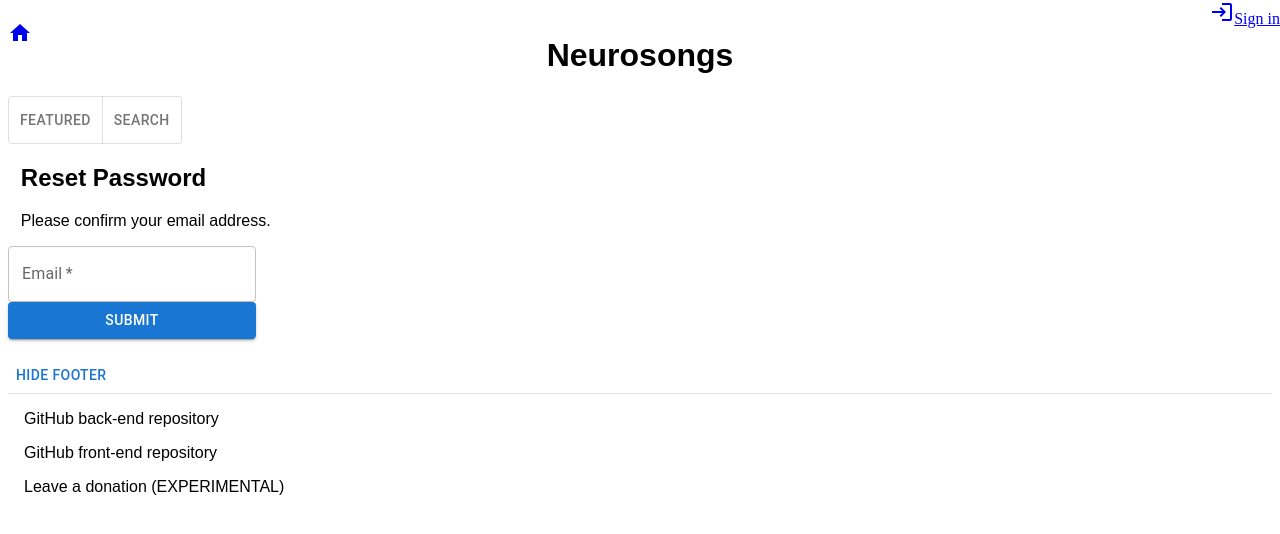
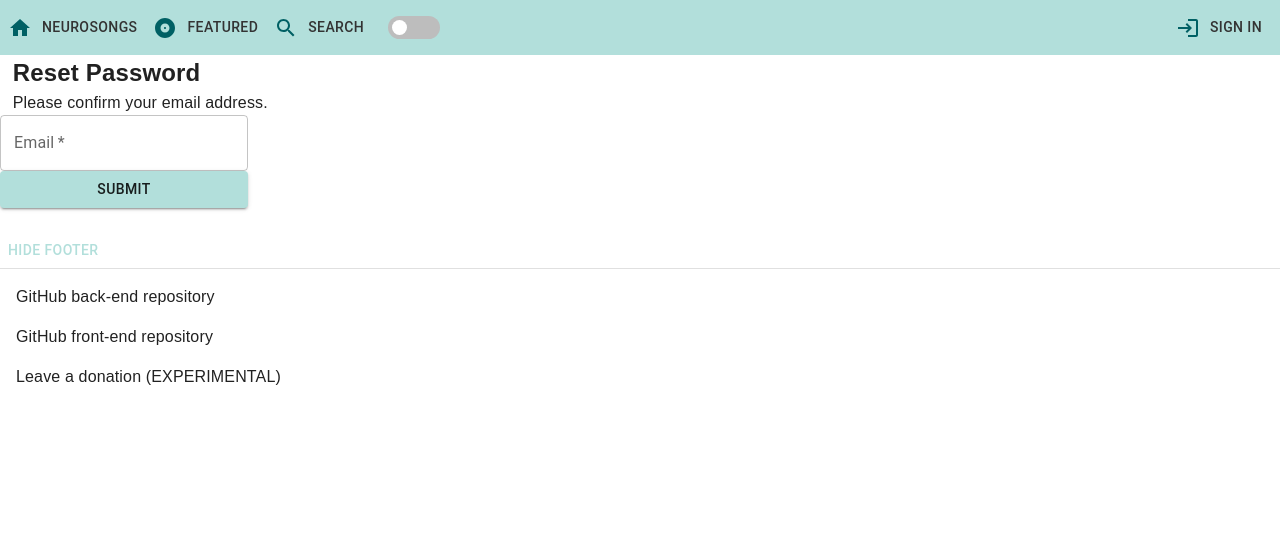
Before and after one commit to AlexMan123456/neurosongs-front-end, a React (Vite) app: page /sign_in/reset_password in a window 1280 px wide. Shown: the top 534 px of the page. Built offline with nearby package versions, Linux system fonts and the light colour scheme; no server answers.

Commit message:
navbar and light/dark mode toggle added

```diff
--- a/src/App.jsx
+++ b/src/App.jsx
@@ -1,4 +1,7 @@
+
+
 import { Route, Routes } from "react-router-dom"
+
 import FeaturedPage from "./components/FeaturedPage"
 import UserPage from "./components/users/UserPage"
 import AlbumPage from "./components/albums/AlbumPage"
@@ -27,10 +30,15 @@ import SearchPage from "./components/search-page/SearchPage"
 import ShowFollows from "./components/users/follows/ShowFollows"
 import NotificationsPage from "./components/users/notifications/NotificationsPage"
 import DonationPage from "./components/donations/DonationPage"
+import NavBar from "./components/NavBar"
+// import { DarkMode } from '@mui/icons-material';
+
+
 
 function App() {
   return (<>
-    <Header/>
+    <NavBar/>
+    {/* <Header/> */}
     <Routes>
       <Route path="/" element={<Homepage/>}/>
       <Route path="/featured" element={<FeaturedPage/>}/>
--- a/src/components/Homepage.jsx
+++ b/src/components/Homepage.jsx
@@ -12,8 +12,8 @@ function Homepage(){
             <h2>Welcome to Neurosongs!</h2>
             <p>By: Alex Man</p>
         </header>
-            <Button onClick={() => {setViewCommits((viewCommits) => {return !viewCommits})}}>{viewCommits ? "Hide" : "See"} recent updates</Button>
-            {viewCommits ?
+        <Button onClick={() => {setViewCommits((viewCommits) => {return !viewCommits})}}>{viewCommits ? "Hide" : "See"} recent updates</Button>
+        {viewCommits ?
             <List sx={{
                     paddingLeft: "1vw",
                     border: 0.5,
--- /dev/null
+++ b/src/components/NavBar.jsx
@@ -0,0 +1,58 @@
+import { useContext, useState } from "react"
+import Navigation from "./Navigation"
+import UserDropdown from "./header/UserDropdown";
+import { UserContext } from "../contexts/UserContext";
+import { isSignInWithEmailLink } from "firebase/auth";
+import { auth } from "../firebase-config";
+import { Link } from "react-router-dom";
+import { Home, Login } from "@mui/icons-material";
+import { Box, Button } from "@mui/material";
+import ThemeToggle from "./styling/ThemeToggle";
+
+
+
+export default function NavBar() {
+  const { isUserSignedIn } = useContext(UserContext);
+  const [signOutError, setSignOutError] = useState("");
+
+  return (
+    <>
+      <nav>
+
+        <Box className='flex-center' sx={{ bgcolor: 'primary.main' }}>
+          <Button
+            component={Link}
+            to="/"
+            color="text"
+          >
+            <Home color="secondary" />
+            <span style={{ paddingLeft: '10px' }} />
+            NeuroSongs
+          </Button>
+
+          {isUserSignedIn
+            ?
+            <UserDropdown setSignOutError={setSignOutError} />
+            :
+            <Box className="fixed-right">
+              <Button
+                component={Link}
+                to="/sign_in"
+                color="text"
+              >
+                <Login color="secondary" />
+                <span style={{ paddingLeft: '10px' }} />
+                Sign In
+              </Button>
+            </Box>
+          }
+          {signOutError ? <p>{signOutError}</p> : null
+          }
+
+          {!isSignInWithEmailLink(auth, window.location.href) ? <Navigation /> : null}
+          <ThemeToggle />
+        </Box>
+      </nav>
+    </>
+  )
+}
--- a/src/components/Navigation.jsx
+++ b/src/components/Navigation.jsx
@@ -1,30 +1,56 @@
-import { ToggleButton, ToggleButtonGroup } from "@mui/material"
-import { Link, useLocation } from "react-router-dom"
+import { Button } from "@mui/material"
+import { Search, Album } from "@mui/icons-material";
+import { Link } from "react-router-dom"
 
-function Navigation(){
-    const location = useLocation();
+function Navigation() {
+
 
     return (
-        <ToggleButtonGroup
-            value={location.pathname}
-            exclusive
-            aria-label="Choose page"
-        >
-            <ToggleButton
+
+        <>
+
+            <Button
                 component={Link}
                 to="/featured"
                 value="/featured"
+                color="text"
             >
+                <Album color="secondary" />
+                <span style={{ paddingLeft: '10px' }} />
                 Featured
-            </ToggleButton>
-            <ToggleButton
+            </Button>
+            <Button
                 component={Link}
                 to="/search"
                 value="/search"
-                >
-                    Search
-            </ToggleButton>
-        </ToggleButtonGroup>
+                color="text"
+            >
+                <Search color="secondary" />
+                <span style={{ paddingLeft: '10px' }} />
+
+                Search
+            </Button>
+        </>
+        // <ToggleButtonGroup
+        //     value={location.pathname}
+        //     exclusive
+        //     aria-label="Choose page"
+        // >
+        //     <ToggleButton
+        //         component={Link}
+        //         to="/featured"
+        //         value="/featured"
+        //     >
+        //         Featured
+        //     </ToggleButton>
+        //     <ToggleButton
+        //         component={Link}
+        //         to="/search"
+        //         value="/search"
+        //         >
+        //             Search
+        //     </ToggleButton>
+        // </ToggleButtonGroup>
     )
 }
 
--- a/src/components/header/Header.jsx
+++ b/src/components/header/Header.jsx
@@ -8,13 +8,50 @@ import { auth } from "../../firebase-config";
 import { Link } from "react-router-dom";
 import { Home, Login } from "@mui/icons-material";
 import { Box } from "@mui/material";
+import ThemeToggle from "../styling/ThemeToggle";
 
-function Header(){
-    const {isUserSignedIn} = useContext(UserContext);
+function Header() {
+    const { isUserSignedIn } = useContext(UserContext);
     const [signOutError, setSignOutError] = useState("");
 
     return (<header>
+
+
         <Link
+            to="/"
+            style={{
+                position: "fixed",
+                textAlign: "left"
+            }}
+        >
+            <Home />
+        </Link>
+        {isUserSignedIn
+            ?
+            <UserDropdown setSignOutError={setSignOutError} />
+            : <Box style={{
+                position: "fixed",
+                textAlign: "right",
+                right: "0px",
+                top: "0px"
+            }}>
+                <Link
+                    to="/sign_in"
+
+                >
+                    <Login />
+                </Link>
+                <StyledLink to="/sign_in">Sign in</StyledLink>
+            </Box>
+        }
+        {signOutError ? <p>{signOutError}</p> : null
+        }
+        <h1>Neurosongs</h1>
+        {!isSignInWithEmailLink(auth, window.location.href) ? <Navigation /> : null}
+        <ThemeToggle />
+
+
+        {/* <Link
             to="/"
             style={{
                 position: "fixed",
@@ -45,6 +82,7 @@ function Header(){
         }
         <h1>Neurosongs</h1>
         {!isSignInWithEmailLink(auth, window.location.href) ? <Navigation/> : null}
+        <ThemeToggle /> */}
     </header>)
 }
 
--- a/src/components/styling/StyledImage.jsx
+++ b/src/components/styling/StyledImage.jsx
@@ -1,4 +1,4 @@
-function StyledImage({src, alt}){
+function StyledImage(src, alt){
     return <img
         style={{
             width: "15vw",
--- a/src/components/styling/StyledLink.jsx
+++ b/src/components/styling/StyledLink.jsx
@@ -1,7 +1,7 @@
 import { css } from "@emotion/css"
 import { Link } from "react-router-dom"
 
-function StyledLink({to, children}){
+function StyledLink(to, children){
     return <Link className={css`
         color: blue;
         &:hover {
--- /dev/null
+++ b/src/components/styling/ThemeToggle.jsx
@@ -0,0 +1,56 @@
+import { useState, useMemo } from "react";
+import { ThemeProvider, createTheme } from "@mui/material/styles";
+import { CssBaseline, Switch } from "@mui/material";
+
+export default function ThemeToggle() {
+    const [darkMode, setDarkMode] = useState(false);
+
+  const theme = useMemo(
+    () =>
+      createTheme({
+        palette: {
+          mode: darkMode ? "dark" : "light",
+        },
+      }),
+    [darkMode]
+  );
+
+  return (
+    <ThemeProvider theme={theme}>
+      <CssBaseline />
+
+        <Switch
+        checked={darkMode}
+        onChange={() => setDarkMode(!darkMode)}
+        sx={{
+            width: 51.5,
+            height: 23,
+            padding: 0,
+            margin: 2,
+            '& .MuiSwitch-switchBase': {
+              padding: 0.5,
+              '&.Mui-checked': {
+                transform: 'translateX(28px)',
+                color: '#fff',
+                '& + .MuiSwitch-track': {
+                  backgroundColor: '#757575',
+                  opacity: 1,
+                },
+              },
+            },
+            '& .MuiSwitch-thumb': {
+              width: 15,
+              height: 15,
+              boxShadow: 'none',
+            },
+            '& .MuiSwitch-track': {
+              borderRadius: 34,
+              backgroundColor: '#bdbdbd',
+              opacity: 1,
+              transition: 'background-color 0.3s',
+            },
+          }}
+            />
+    </ThemeProvider>
+  );
+}
--- a/src/index.css
+++ b/src/index.css
@@ -1,3 +1,32 @@
+* {
+  box-sizing: border-box;
+  padding: 0;
+  margin: 0;
+} body {
+  overflow-x: hidden;
+  /* background-image: linear-gradient(to bottom right, #EFDDD8, #F1E4D9, #F9F6F3); */
+  /* color: #333; */
+  align-items: center;
+}
+
+/* Navbar styling:  */
+.flex-center {
+  display: flex;
+  align-items: center;
+}
+.fixed-right {
+  position: fixed;
+  align-items: center;
+  right: 10px;
+}
+
+
+/* Link Styling:` */
+.link {
+  color: #222
+}
+
+
 h1 {
   text-align: center;
   font-family: Arial, Helvetica, sans-serif;
--- a/src/main.jsx
+++ b/src/main.jsx
@@ -5,13 +5,37 @@ import { BrowserRouter } from 'react-router-dom'
 import { UserProvider } from './contexts/UserContext.jsx'
 import { LocalizationProvider } from '@mui/x-date-pickers'
 import { AdapterDayjs } from '@mui/x-date-pickers/AdapterDayjs'
+import { ThemeProvider, createTheme } from '@mui/material'
+
+const theme = createTheme({
+
+  palette: {
+    primary: {
+      light: '#fff',
+      dark: '#333',
+      main: '#B2DFDB',
+    },
+    secondary: {
+      light: '#fff',
+      dark: '#333',
+      main: '#006064',
+    },
+    text: {
+      main: "#333",
+      dark: "#fff",
+    }
+  },
+
+})
 
 createRoot(document.getElementById('root')).render(
   <LocalizationProvider dateAdapter={AdapterDayjs}>
-  <UserProvider>
-    <BrowserRouter>
-      <App/>
-    </BrowserRouter>
-  </UserProvider>
+    <UserProvider>
+      <BrowserRouter>
+        <ThemeProvider theme={theme}>
+          <App />
+        </ThemeProvider>
+      </BrowserRouter>
+    </UserProvider>
   </LocalizationProvider>
 )
```
Also changed, not shown: 1 other file (tests, documents, lock files or other folders).
